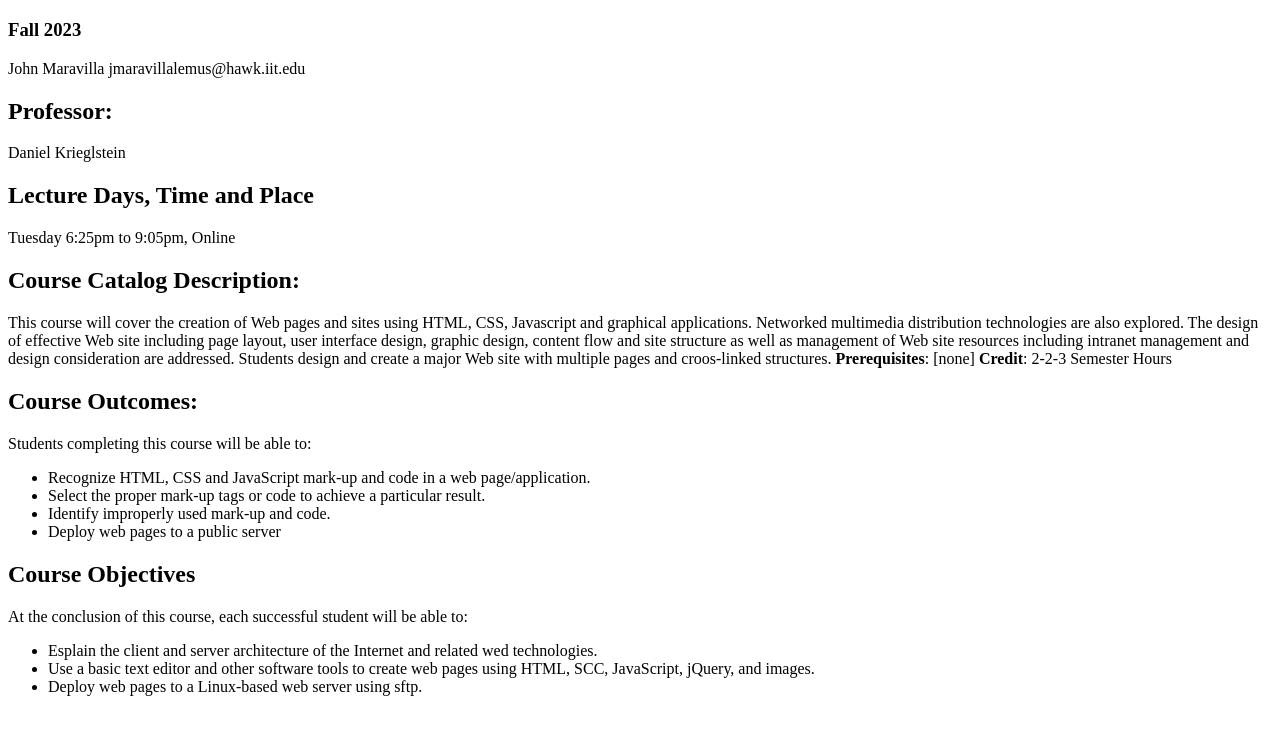
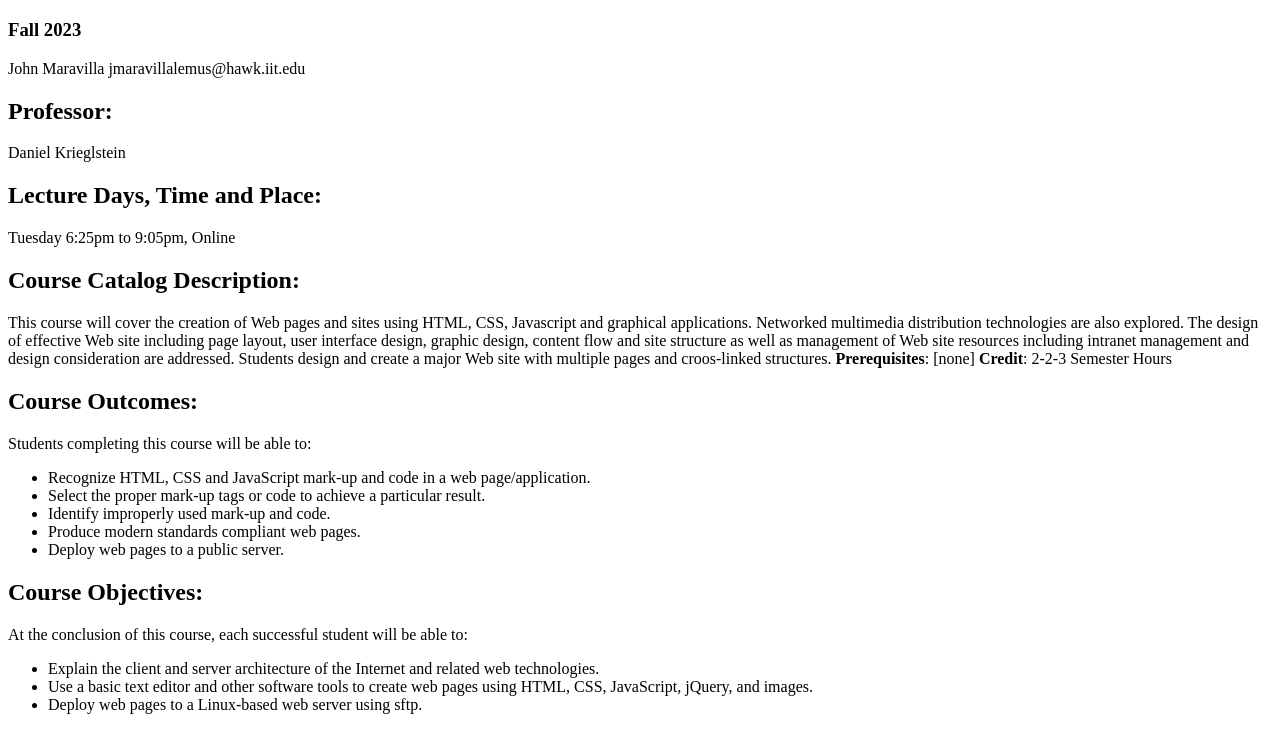
Before and after one commit to StudiedQuill/lab2, a plain HTML site: page index.html in a window 1280 px wide. Shown: the part 61-800 px from the top of the page. Drawn offline with Linux system fonts and the light colour scheme.

Commit message:
Changes
Changes I made after comparing the two files.

```diff
--- a/index.html
+++ b/index.html
@@ -10,7 +10,7 @@
 	<p>John Maravilla jmaravillalemus@hawk.iit.edu</p>
 	<h2>Professor:</h2>
 	<p>Daniel Krieglstein</p>
-	<h2>Lecture Days, Time and Place</h2>
+	<h2>Lecture Days, Time and Place:</h2>
 	<p>Tuesday 6:25pm to 9:05pm, Online</p>
 	<h2>Course Catalog Description:</h2>
 	<p>This course will cover the creation of Web pages and sites using HTML, CSS, Javascript and graphical applications. Networked multimedia distribution technologies are also explored. The design
@@ -22,13 +22,14 @@
 		<li>Recognize HTML, CSS and JavaScript mark-up and code in a web page/application.</li>
 		<li>Select the proper mark-up tags or code to achieve a particular result.</li>
 		<li>Identify improperly used mark-up and code.</li>
-	 <li>Deploy web pages to a public server</li>
+		<li>Produce modern standards compliant web pages.</li>
+		<li>Deploy web pages to a public server.</li>
 	</ul>
-	 <h2>Course Objectives</h2>
-	 <p> At the conclusion of this course, each successful student will be able to:</p>
+	<h2>Course Objectives:</h2>
+	<p>At the conclusion of this course, each successful student will be able to:</p>
 	<ul>
-	 <li>Esplain the client and server architecture of the Internet and related wed technologies.</li>
-	 <li>Use a basic text editor and other software tools to create web pages using HTML, SCC, JavaScript, jQuery, and images.</li>
+		<li>Explain the client and server architecture of the Internet and related web technologies.</li>
+		<li>Use a basic text editor and other software tools to create web pages using HTML, CSS, JavaScript, jQuery, and images.</li>
 		<li>Deploy web pages to a Linux-based web server using sftp.</li>
 	</ul>
 </body>
```
Lines whose indentation alone changed are shown as unchanged.
